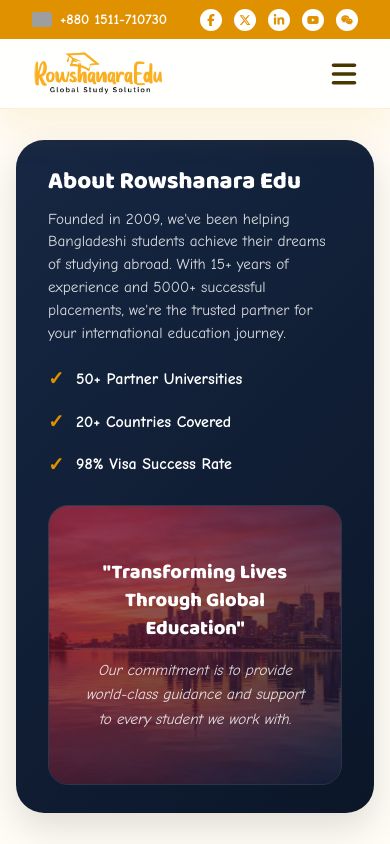
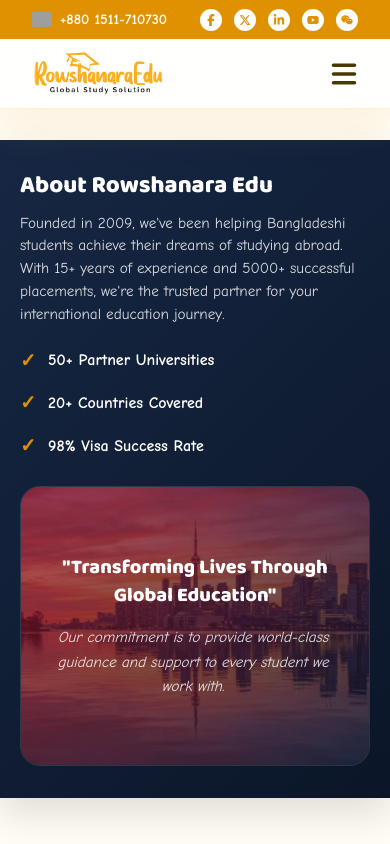
Before and after one commit to princeshiamofficial/Rowshanara-Edu, a Next.js app: page /about in a window 390 px wide. Shown: the top 844 px of the page. Built offline with nearby package versions, Linux system fonts and the light colour scheme; grey boxes are pictures that could not be loaded.

Commit message:
style: remove horizontal padding gap and round borders on mobile for BrandOverview card

```diff
--- a/src/app/globals.css
+++ b/src/app/globals.css
@@ -2281,3 +2281,25 @@ button {
     transform: translateY(-50%) !important;
   }
 }
+
+.brand-overview-section {
+  max-width: 1280px;
+  margin: 0 auto;
+  padding: 0 2rem;
+}
+
+.brand-overview-card {
+  border-radius: 28px;
+  padding: 1.75rem 2rem;
+}
+
+@media (max-width: 768px) {
+  .brand-overview-section {
+    padding: 0 !important;
+  }
+
+  .brand-overview-card {
+    border-radius: 0 !important;
+    padding: 2rem 1.25rem !important;
+  }
+}
--- a/src/components/about/BrandOverview.tsx
+++ b/src/components/about/BrandOverview.tsx
@@ -19,11 +19,9 @@ export default function BrandOverview() {
   }, []);
 
   return (
-    <section className="container" style={{ marginBottom: "1.5rem" }}>
-      <div style={{
+    <section className="brand-overview-section" style={{ marginBottom: "1.5rem" }}>
+      <div className="brand-overview-card" style={{
         background: "linear-gradient(135deg, rgba(10, 28, 58, 0.95) 0%, rgba(6, 17, 36, 0.98) 100%)",
-        borderRadius: "28px",
-        padding: "1.75rem 2rem",
         color: "white",
         boxShadow: "0 15px 35px rgba(0, 0, 0, 0.12)",
         display: "grid",
```
